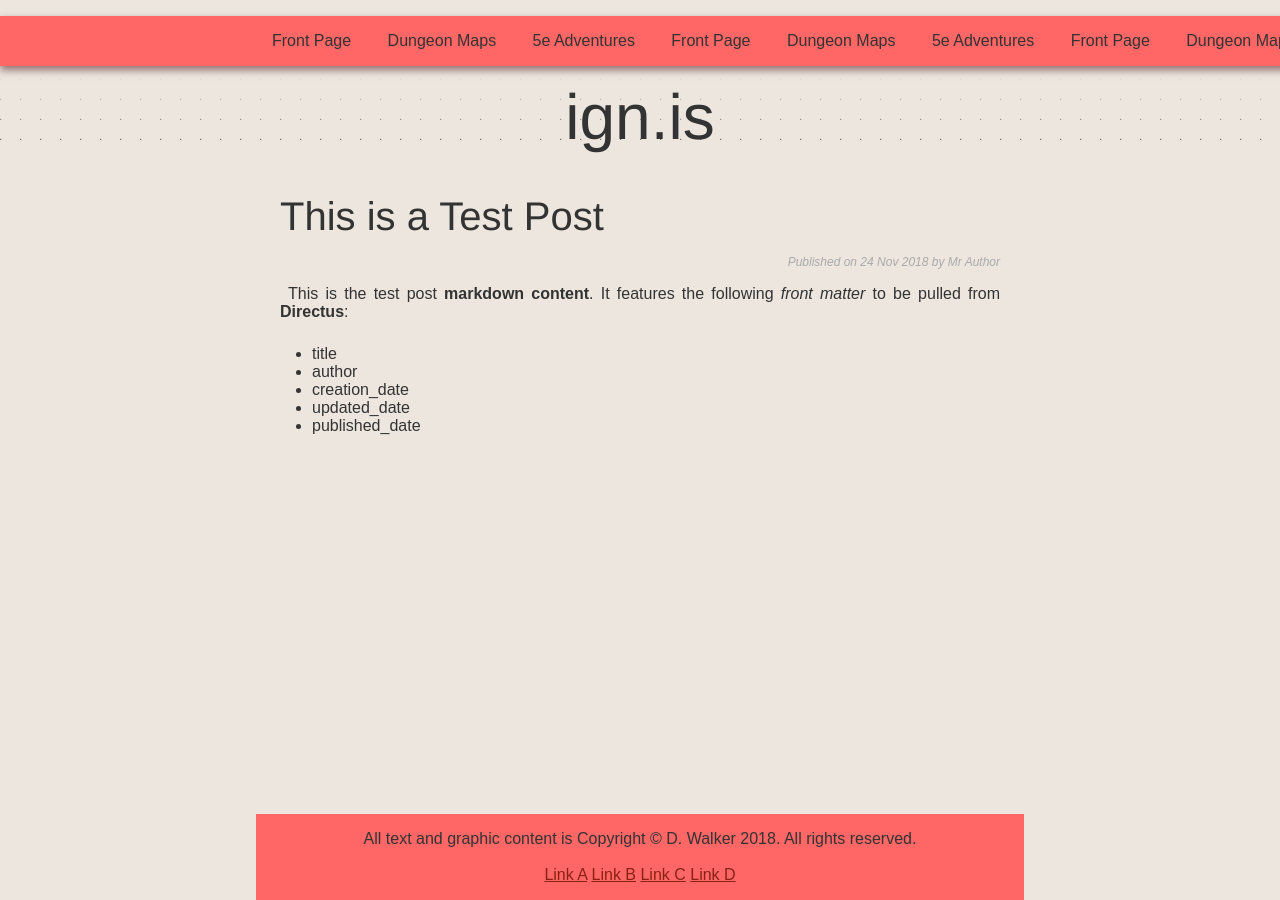
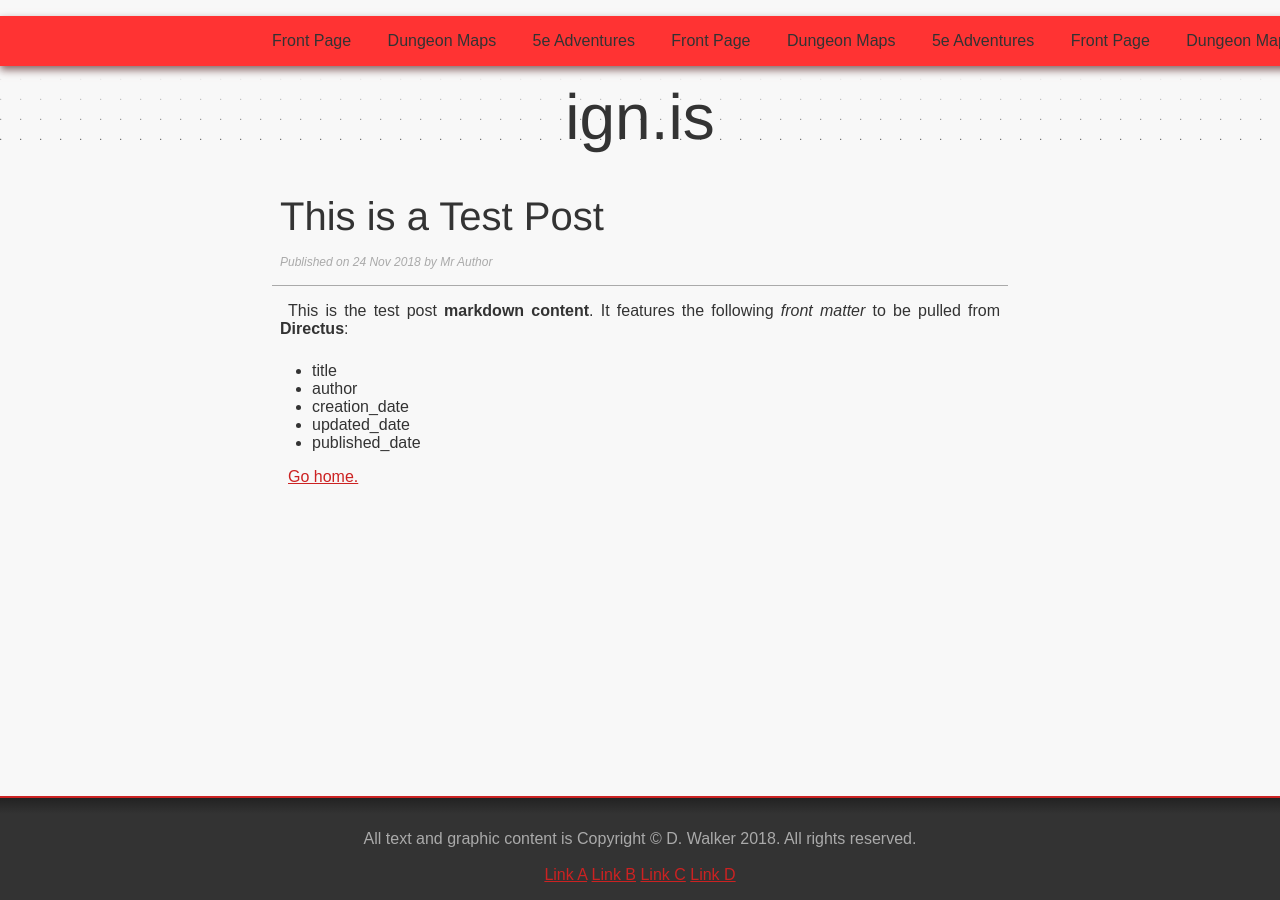
Before and after one commit to DaveDevsGames/ignis-site, a Jekyll site: the page built from tests/post.md, in a window 1280 px wide. Built offline with Jekyll 4.4.1, drawn with Linux system fonts in a browser that asks for light colours.

Commit message:
Tweaked color scheme. Wide footer style with border and shadow for delineation. Better delineation in post layout. Menu script now shows cross symbol to close.

```diff
--- a/_layouts/post.html
+++ b/_layouts/post.html
@@ -11,5 +11,6 @@ layout: default
   Updated on <time datetime="{{ page.updated_date }}">{{ page.updated_date | date_to_string }}</time>
   {% endif %}
   by {{ page.author }}</aside>
+  <hr>
   {{ content }}
 </article>
--- a/assets/css/main.scss
+++ b/assets/css/main.scss
@@ -7,15 +7,15 @@ $text-color-dark: #333;
 $text-color-mid: #777;
 $text-color-light: #AAA;
 
-$link-color1: #8a220f;
-$link-color2: #e63819;
+$link-color1: #c22;
+$link-color2: #d80;
 
-$nav-color1: #ff6666;
-$nav-color2: #de514f;
-$nav-color-shadow: #936c6c;
+$nav-color1: #f33;
+$nav-color2: #c22;
+$nav-color-shadow: #866;
 
-$background-color: rgba(236, 230, 223, 1);
-$selection-color: #675c8a;
+$background-color: rgba(248, 248, 248, 1);
+$selection-color: #758;
 
 $test-color: #777;
 
@@ -92,7 +92,15 @@ article {
     font-style: italic;
     margin: 0.5rem;
     padding-bottom: 0.5rem;
-    text-align: right;
+  }
+
+  hr {
+    display: block;
+    border: 0;
+    min-height: 1px;
+    background-color: $text-color-light;
+    margin: 0.5rem 0 1rem 0;
+    padding: 0;
   }
 }
 
@@ -191,14 +199,24 @@ header {
 
 footer {
   text-align: center;
-  padding: $side-padding;
-
-  @include media-mobile {
-    padding: $side-padding-mobile;
-  }
+  color: $text-color-light;
+  background-color: $text-color-dark;
+  border-top: 2px solid $nav-color2;
 
   div {
     padding: $box-padding;
-    background-color: $nav-color1;
   }
 }
+
+footer:before {
+  content: '';
+  display: block;
+  width: 100%;
+  height: 1rem;
+  left: 0;
+  top: 0;
+  background-image: linear-gradient(
+      rgba(0, 0, 0, 0.33) 0%,
+      $text-color-dark 100%
+  );
+}
--- a/assets/script/nav.js
+++ b/assets/script/nav.js
@@ -7,10 +7,12 @@ var nav_open = false;
 nav_button.onclick = function(){
   if(nav_open) {
     nav_box.style.transform = 'translate(-100%, 3rem)';
+    nav_button.innerHTML = '&#9776;';
     nav_open = false;
   }
   else {
     nav_box.style.transform = 'translate(0, 3rem)';
+    nav_button.innerHTML = '&#9587;';
     nav_open = true;
   }
 };
--- a/tests/post.md
+++ b/tests/post.md
@@ -12,3 +12,5 @@ This is the test post __markdown content__. It features the following _front mat
 * creation_date
 * updated_date
 * published_date
+
+[Go home.](../)
```
